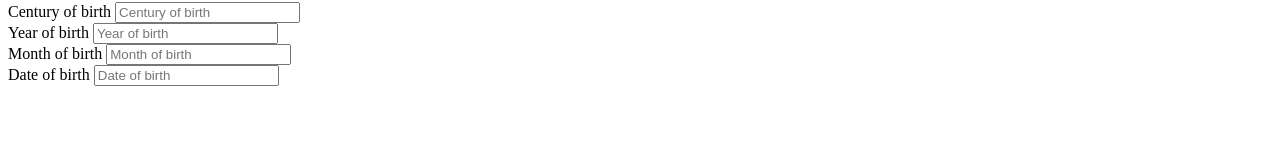
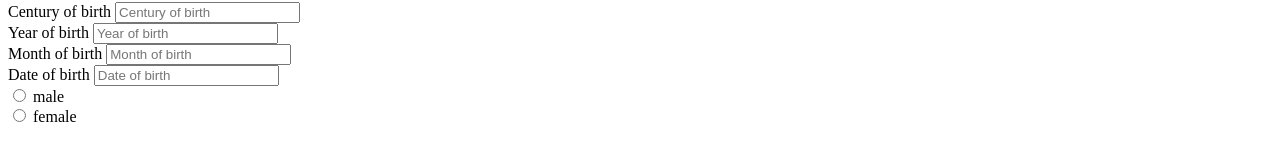
Before and after one commit to Ern-est/Java, a plain HTML site: page index.html in a window 1280 px wide. Shown: the part 205-366 px from the top of the page. Drawn offline with Linux system fonts and the light colour scheme.

Commit message:
add male

```diff
--- a/index.html
+++ b/index.html
@@ -25,6 +25,7 @@
     </div>
 
 
+
     <div class="form group">
         <label for="number">Month of birth</label>
         <input type="number" name="form control" id="Month" placeholder="Month of birth">
@@ -34,9 +35,16 @@
     <div class="form group">
         <label for="number">Date of birth</label>
         <input type="number" name="form control" id="Date" placeholder="Date of birth">
+     </div>
 
 
 
+    <div>
+        <input type="radio" male name="gender" value="male">
+             <label for="male">male</label>
+             <br>
+             <input type="radio" id="female" name="gender"  value="female">
+             <label for="female">female</label>
     </div>
 
 
```
